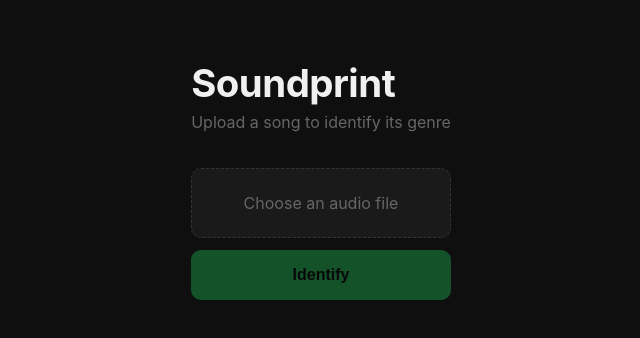
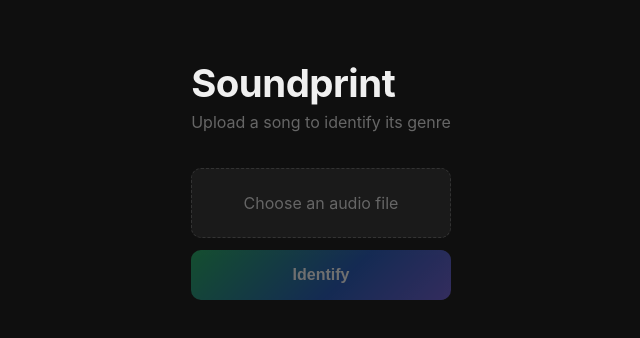
Before and after one commit to ccurrie16/soundprint, a React app in the folder frontend/: page / in a window 1280 px wide. Shown: the top 338 px of the page, without its empty margins (319-959 px from the left). Built offline with nearby package versions, Linux system fonts and the light colour scheme; the HTML template or start-up script is replaced by a standard one.

Commit message:
Update accent colors to rainbow gradient

```diff
--- a/frontend/src/App.css
+++ b/frontend/src/App.css
@@ -54,8 +54,12 @@ form {
 }
 
 .file-drop.has-file {
-  border-color: #1db954;
+  border-color: transparent;
   color: #f0f0f0;
+  background-image: linear-gradient(#1a1a1a, #1a1a1a), linear-gradient(135deg, #1db954, #1d54b9, #9b5de5, #e91e8c);
+  background-origin: border-box;
+  background-clip: padding-box, border-box;
+  border: 1px solid transparent;
 }
 
 .file-drop input {
@@ -63,19 +67,25 @@ form {
 }
 
 button {
-  background: #1db954;
-  color: #000;
+  background: linear-gradient(135deg, #1db954, #1d54b9, #9b5de5, #e91e8c);
+  background-size: 200% 200%;
+  background-position: 0% 50%;
+  color: #fff;
   font-weight: 700;
   border: none;
   border-radius: 10px;
   padding: 14px;
   cursor: pointer;
   font-size: 1rem;
-  transition: opacity 0.2s;
+  transition: background-position 0.4s ease, opacity 0.2s;
   display: flex;
   align-items: center;
   justify-content: center;
   min-height: 50px;
+}
+
+button:not(:disabled):hover {
+  background-position: 100% 50%;
 }
 
 button:disabled {
@@ -86,7 +96,7 @@ button:disabled {
 .spinner {
   width: 18px;
   height: 18px;
-  border: 2px solid #000;
+  border: 2px solid #fff;
   border-top-color: transparent;
   border-radius: 50%;
   animation: spin 0.7s linear infinite;
@@ -161,12 +171,19 @@ button:disabled {
 }
 
 .subgenre {
-  border-color: #1db954;
-  color: #1db954;
+  border-color: transparent;
+  background-image: linear-gradient(#1a1a1a, #1a1a1a), linear-gradient(135deg, #1db954, #1d54b9, #9b5de5, #e91e8c);
+  background-origin: border-box;
+  background-clip: padding-box, border-box;
+  border: 1px solid transparent;
+  color: #ccc;
 }
 
 .spotify-link {
-  color: #1db954;
+  background: linear-gradient(135deg, #1db954, #1d54b9, #9b5de5, #e91e8c);
+  -webkit-background-clip: text;
+  -webkit-text-fill-color: transparent;
+  background-clip: text;
   text-decoration: none;
   font-size: 0.9rem;
   font-weight: 600;
```
